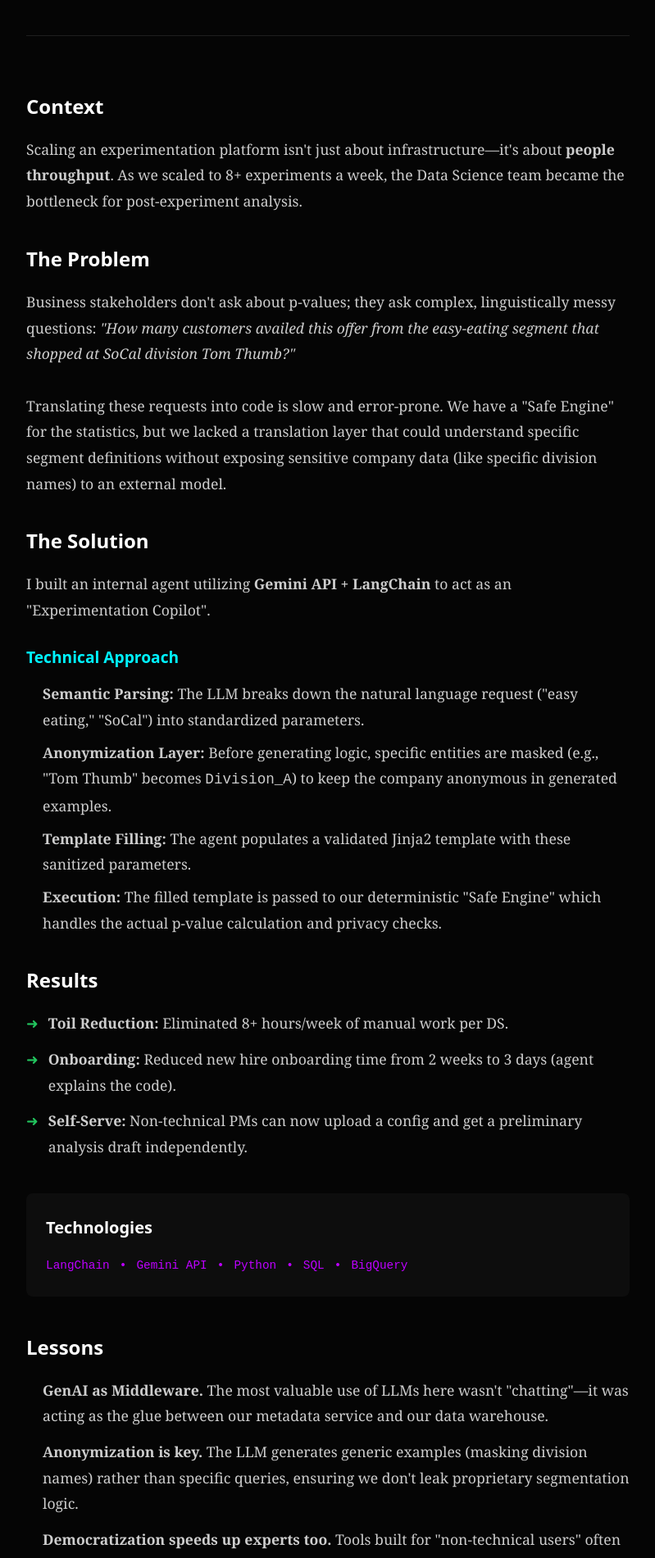
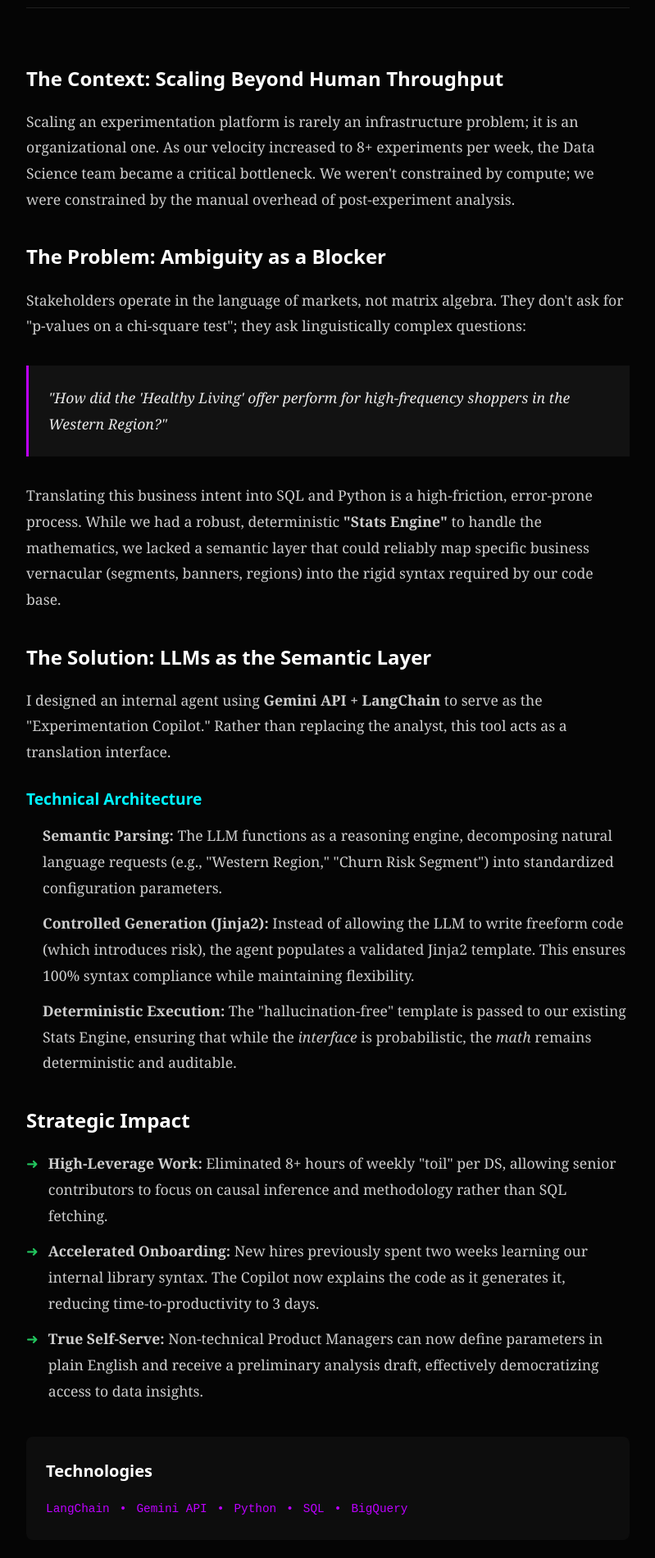
Before and after one commit to justsuyash/justsuyash_portfolio, a React (Vite) app: page /articles/genai-copilot in a window 1280 px wide. Shown: the part 502-2403 px from the top of the page at 82% size, without its empty margins (240-1039 px from the left). Built offline with nearby package versions, Linux system fonts and the light colour scheme.

Commit message:
docs: finalize genai article with staff ds tone and credits

```diff
--- a/src/pages/articles/GenAiCopilotPage.jsx
+++ b/src/pages/articles/GenAiCopilotPage.jsx
@@ -1,6 +1,6 @@
 import React from 'react';
 import { motion } from 'framer-motion';
-import { ArrowLeft, Calendar, User, Tag, Clock } from 'lucide-react';
+import { ArrowLeft, Calendar, Tag, Clock, ExternalLink } from 'lucide-react';
 import { Link } from 'react-router-dom';
 
 const GenAiCopilotPage = () => {
@@ -56,47 +56,50 @@
                             fontSize: '1.25rem', color: 'rgba(255,255,255,0.6)',
                             lineHeight: 1.7, fontFamily: 'Georgia, serif'
                         }}>
-                            Bridging the gap between complex business vernacular ("How did the easy-eating segment perform at Tom Thumb?") and executable, anonymized analysis code.
+                            Resolving the "Translation Gap" between business intent and executable statistical analysis.
                         </p>
                     </header>
 
                     <div className="article-content" style={{ color: 'rgba(255,255,255,0.8)', fontSize: '1.1rem', lineHeight: 1.8, fontFamily: 'Georgia, serif' }}>
 
-                        <h3 style={{ fontSize: '1.5rem', fontWeight: 600, color: '#fff', marginBottom: '16px', fontFamily: 'system-ui, sans-serif' }}>Context</h3>
+                        <h3 style={{ fontSize: '1.5rem', fontWeight: 600, color: '#fff', marginBottom: '16px', fontFamily: 'system-ui, sans-serif' }}>The Context: Scaling Beyond Human Throughput</h3>
                         <p style={{ marginBottom: '32px' }}>
-                            Scaling an experimentation platform isn't just about infrastructure—it's about <strong>people throughput</strong>. As we scaled to 8+ experiments a week, the Data Science team became the bottleneck for post-experiment analysis.
+                            Scaling an experimentation platform is rarely an infrastructure problem; it is an organizational one. As our velocity increased to 8+ experiments per week, the Data Science team became a critical bottleneck. We weren't constrained by compute; we were constrained by the manual overhead of post-experiment analysis.
                         </p>
 
-                        <h3 style={{ fontSize: '1.5rem', fontWeight: 600, color: '#fff', marginBottom: '16px', fontFamily: 'system-ui, sans-serif' }}>The Problem</h3>
+                        <h3 style={{ fontSize: '1.5rem', fontWeight: 600, color: '#fff', marginBottom: '16px', fontFamily: 'system-ui, sans-serif' }}>The Problem: Ambiguity as a Blocker</h3>
                         <p style={{ marginBottom: '32px' }}>
-                            Business stakeholders don't ask about p-values; they ask complex, linguistically messy questions: <em>"How many customers availed this offer from the easy-eating segment that shopped at SoCal division Tom Thumb?"</em>
-                            <br /><br />
-                            Translating these requests into code is slow and error-prone. We have a "Safe Engine" for the statistics, but we lacked a translation layer that could understand specific segment definitions without exposing sensitive company data (like specific division names) to an external model.
+                            Stakeholders operate in the language of markets, not matrix algebra. They don't ask for "p-values on a chi-square test"; they ask linguistically complex questions:
+                        </p>
+                        <div style={{ padding: '24px', background: 'rgba(255,255,255,0.05)', borderLeft: '3px solid #bd00ff', marginBottom: '32px', fontStyle: 'italic', color: 'rgba(255,255,255,0.9)' }}>
+                            "How did the 'Healthy Living' offer perform for high-frequency shoppers in the Western Region?"
+                        </div>
+                        <p style={{ marginBottom: '32px' }}>
+                            Translating this business intent into SQL and Python is a high-friction, error-prone process. While we had a robust, deterministic <strong>"Stats Engine"</strong> to handle the mathematics, we lacked a semantic layer that could reliably map specific business vernacular (segments, banners, regions) into the rigid syntax required by our code base.
                         </p>
 
-                        <h3 style={{ fontSize: '1.5rem', fontWeight: 600, color: '#fff', marginBottom: '16px', fontFamily: 'system-ui, sans-serif' }}>The Solution</h3>
+                        <h3 style={{ fontSize: '1.5rem', fontWeight: 600, color: '#fff', marginBottom: '16px', fontFamily: 'system-ui, sans-serif' }}>The Solution: LLMs as the Semantic Layer</h3>
                         <p style={{ marginBottom: '24px' }}>
-                            I built an internal agent utilizing <strong>Gemini API + LangChain</strong> to act as an "Experimentation Copilot".
+                            I designed an internal agent using <strong>Gemini API + LangChain</strong> to serve as the "Experimentation Copilot." Rather than replacing the analyst, this tool acts as a translation interface.
                         </p>
 
-                        <h4 style={{ fontSize: '1.2rem', fontWeight: 600, color: '#00f3ff', marginBottom: '12px', fontFamily: 'system-ui, sans-serif' }}>Technical Approach</h4>
-                        <ol style={{ marginBottom: '32px', paddingLeft: '20px' }}>
-                            <li style={{ marginBottom: '8px' }}><strong>Semantic Parsing:</strong> The LLM breaks down the natural language request ("easy eating," "SoCal") into standardized parameters.</li>
-                            <li style={{ marginBottom: '8px' }}><strong>Anonymization Layer:</strong> Before generating logic, specific entities are masked (e.g., "Tom Thumb" becomes <code>Division_A</code>) to keep the company anonymous in generated examples.</li>
-                            <li style={{ marginBottom: '8px' }}><strong>Template Filling:</strong> The agent populates a validated Jinja2 template with these sanitized parameters.</li>
-                            <li><strong>Execution:</strong> The filled template is passed to our deterministic "Safe Engine" which handles the actual p-value calculation and privacy checks.</li>
-                        </ol>
+                        <h4 style={{ fontSize: '1.2rem', fontWeight: 600, color: '#00f3ff', marginBottom: '12px', fontFamily: 'system-ui, sans-serif' }}>Technical Architecture</h4>
+                        <ul style={{ marginBottom: '32px', paddingLeft: '20px' }}>
+                            <li style={{ marginBottom: '12px' }}><strong>Semantic Parsing:</strong> The LLM functions as a reasoning engine, decomposing natural language requests (e.g., "Western Region," "Churn Risk Segment") into standardized configuration parameters.</li>
+                            <li style={{ marginBottom: '12px' }}><strong>Controlled Generation (Jinja2):</strong> Instead of allowing the LLM to write freeform code (which introduces risk), the agent populates a validated Jinja2 template. This ensures 100% syntax compliance while maintaining flexibility.</li>
+                            <li><strong>Deterministic Execution:</strong> The "hallucination-free" template is passed to our existing Stats Engine, ensuring that while the <em>interface</em> is probabilistic, the <em>math</em> remains deterministic and auditable.</li>
+                        </ul>
 
-                        <h3 style={{ fontSize: '1.5rem', fontWeight: 600, color: '#fff', marginBottom: '16px', fontFamily: 'system-ui, sans-serif' }}>Results</h3>
+                        <h3 style={{ fontSize: '1.5rem', fontWeight: 600, color: '#fff', marginBottom: '16px', fontFamily: 'system-ui, sans-serif' }}>Strategic Impact</h3>
                         <ul style={{ listStyle: 'none', padding: 0, marginBottom: '40px' }}>
                             <li style={{ marginBottom: '12px', display: 'flex', gap: '12px' }}>
-                                <span style={{ color: '#22c55e' }}>➜</span> <span><strong>Toil Reduction:</strong> Eliminated 8+ hours/week of manual work per DS.</span>
+                                <span style={{ color: '#22c55e' }}>➜</span> <span><strong>High-Leverage Work:</strong> Eliminated 8+ hours of weekly "toil" per DS, allowing senior contributors to focus on causal inference and methodology rather than SQL fetching.</span>
                             </li>
                             <li style={{ marginBottom: '12px', display: 'flex', gap: '12px' }}>
-                                <span style={{ color: '#22c55e' }}>➜</span> <span><strong>Onboarding:</strong> Reduced new hire onboarding time from 2 weeks to 3 days (agent explains the code).</span>
+                                <span style={{ color: '#22c55e' }}>➜</span> <span><strong>Accelerated Onboarding:</strong> New hires previously spent two weeks learning our internal library syntax. The Copilot now explains the code as it generates it, reducing time-to-productivity to 3 days.</span>
                             </li>
                             <li style={{ marginBottom: '12px', display: 'flex', gap: '12px' }}>
-                                <span style={{ color: '#22c55e' }}>➜</span> <span><strong>Self-Serve:</strong> Non-technical PMs can now upload a config and get a preliminary analysis draft independently.</span>
+                                <span style={{ color: '#22c55e' }}>➜</span> <span><strong>True Self-Serve:</strong> Non-technical Product Managers can now define parameters in plain English and receive a preliminary analysis draft, effectively democratizing access to data insights.</span>
                             </li>
                         </ul>
 
@@ -107,12 +110,39 @@
                             </div>
                         </div>
 
-                        <h3 style={{ fontSize: '1.5rem', fontWeight: 600, color: '#fff', marginBottom: '16px', fontFamily: 'system-ui, sans-serif' }}>Lessons</h3>
-                        <ol style={{ paddingLeft: '20px', marginBottom: '40px' }}>
-                            <li style={{ marginBottom: '12px' }}><strong>GenAI as Middleware.</strong> The most valuable use of LLMs here wasn't "chatting"—it was acting as the glue between our metadata service and our data warehouse.</li>
-                            <li style={{ marginBottom: '12px' }}><strong>Anonymization is key.</strong> The LLM generates generic examples (masking division names) rather than specific queries, ensuring we don't leak proprietary segmentation logic.</li>
-                            <li><strong>Democratization speeds up experts too.</strong> Tools built for "non-technical users" often end up being power-tools for experts to move faster.</li>
-                        </ol>
+                        <h3 style={{ fontSize: '1.5rem', fontWeight: 600, color: '#fff', marginBottom: '16px', fontFamily: 'system-ui, sans-serif' }}>Core Lessons</h3>
+                        <ul style={{ paddingLeft: '20px', marginBottom: '40px' }}>
+                            <li style={{ marginBottom: '12px' }}><strong>The Probabilistic Interface:</strong> The most powerful pattern for GenAI in analytics is not "generating insights," but "configuring engines." We use the LLM to handle the messy ambiguity of human language, then hand off to traditional code for the rigorous execution.</li>
+                            <li><strong>Tools as Documentation:</strong> By embedding the repository's best practices into the agent's system prompt, the tool effectively becomes a living, interactive documentation layer for the team.</li>
+                        </ul>
+
+                        {/* Credits Section */}
+                        <div style={{
+                            marginTop: '64px',
+                            paddingTop: '32px',
+                            borderTop: '1px solid rgba(255,255,255,0.1)',
+                            fontSize: '0.9rem',
+                            color: 'rgba(255,255,255,0.5)'
+                        }}>
+                            <h4 style={{ fontSize: '0.8rem', textTransform: 'uppercase', letterSpacing: '0.05em', marginBottom: '16px', color: '#fff' }}>References & Credits</h4>
+                            <p style={{ marginBottom: '12px' }}>
+                                Inspired by the talk:
+                            </p>
+                            <a href="https://www.youtube.com/watch?v=OZ4BUW4TmsI" target="_blank" rel="noopener noreferrer" style={{
+                                display: 'inline-flex',
+                                alignItems: 'center',
+                                gap: '8px',
+                                color: '#bd00ff',
+                                textDecoration: 'none',
+                                background: 'rgba(189,0,255,0.1)',
+                                padding: '8px 16px',
+                                borderRadius: '6px',
+                                border: '1px solid rgba(189,0,255,0.2)',
+                                transition: 'all 0.2s'
+                            }}>
+                                <ExternalLink size={14} /> Watch the Video Implementation
+                            </a>
+                        </div>
 
                     </div>
                 </motion.div>
```
